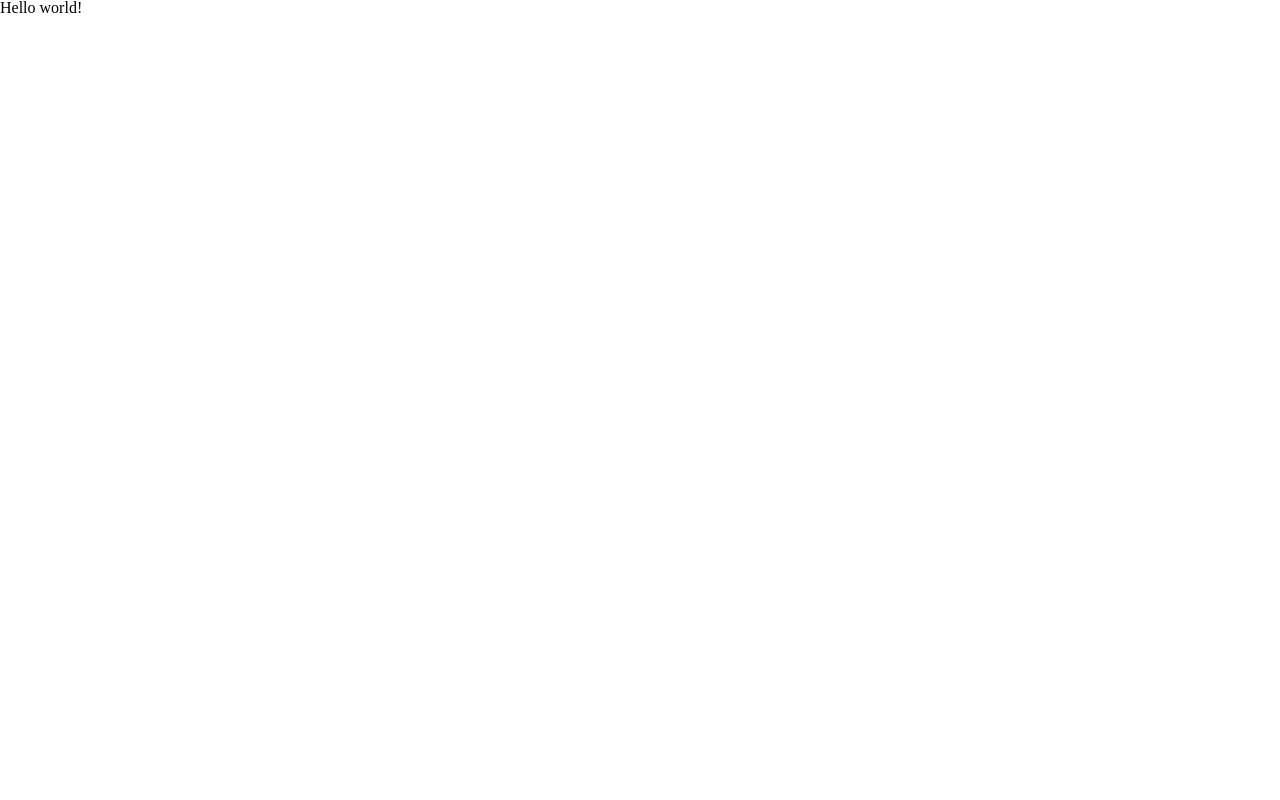
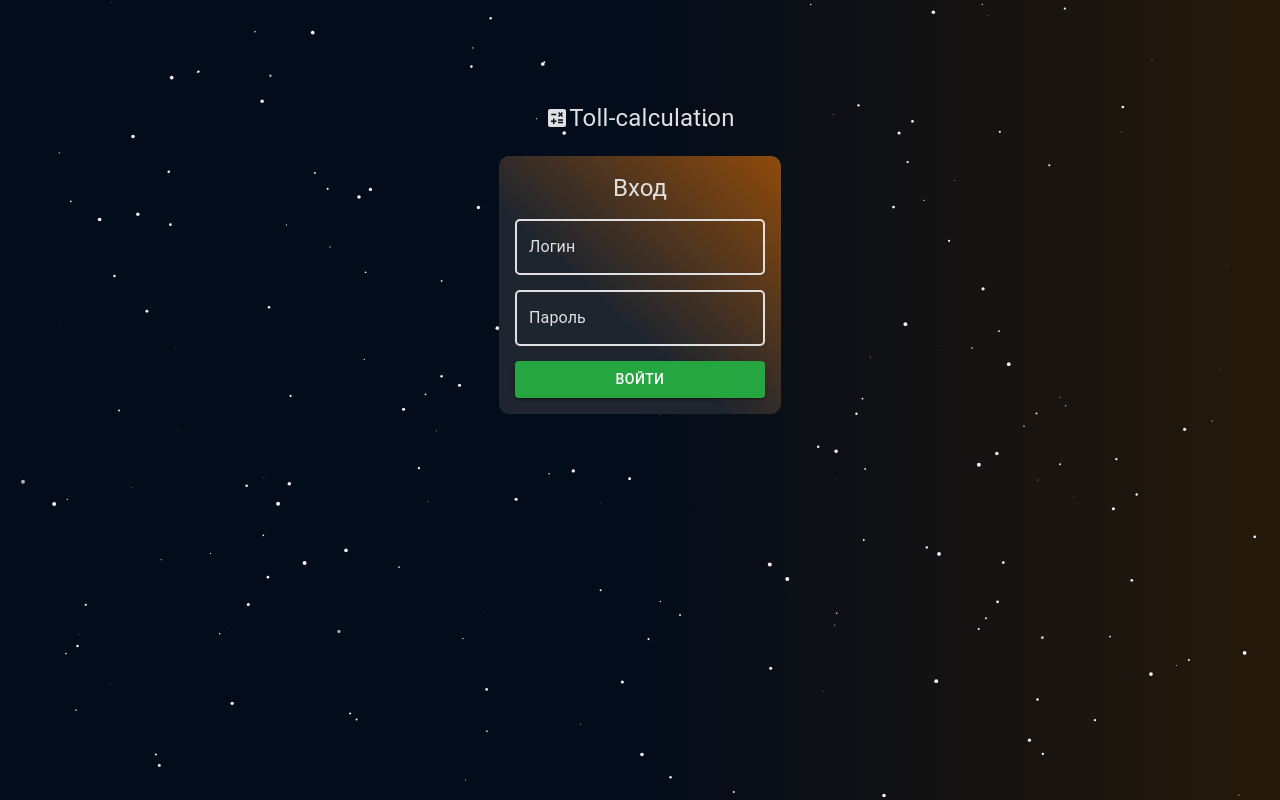
Before and after one commit to Giiill/Toll-Calculation, a React (Create React App) app: page /toll-calculation/ in a window 1280 px wide. Built offline with nearby package versions, Linux system fonts and the light colour scheme.

Commit message:
[fix]: fix bug in code

```diff
--- a/package.json
+++ b/package.json
@@ -3,6 +3,9 @@
   "version": "0.1.0",
   "private": true,
   "dependencies": {
+    "@emotion/react": "^11.11.3",
+    "@emotion/styled": "^11.11.0",
+    "@mui/icons-material": "^5.15.6",
     "@testing-library/jest-dom": "^5.17.0",
     "@testing-library/react": "^13.4.0",
     "@testing-library/user-event": "^13.5.0",
--- a/public/index.html
+++ b/public/index.html
@@ -3,7 +3,7 @@
   <head>
     <meta charset="utf-8" />
     <meta name="viewport" content="width=device-width, initial-scale=1" />
-    <title>React App</title>
+    <title>Toll-calculation</title>
   </head>
   <body>
     <div id="root"></div>
--- a/src/App.tsx
+++ b/src/App.tsx
@@ -1,8 +1,10 @@
+import { routeConfig } from "./routes/routeConfig";
+
 function App() {
   return (
-    <div className="App">
-      <h1>Hello world!</h1>
-    </div>
+    <>
+      {routeConfig}
+    </>
   );
 }
 
--- a/src/utils/enviroment.ts
+++ b/src/utils/enviroment.ts
@@ -28,9 +28,9 @@
         // Если окружение - разработка, возвращаем пустую строку
         case EEnviroment.Develop:
             return '';
-        // Если окружение - продакшн, возвращаем конкретный путь '/Calculation/'
+        // Если окружение - продакшн, возвращаем конкретный путь '/toll-calculation/'
         case EEnviroment.Production:
-            return '/Calculation/';
+            return '/toll-calculation/';
     }
 };
 
```
Also changed, not shown: 1 other file (tests, documents, lock files or other folders).
